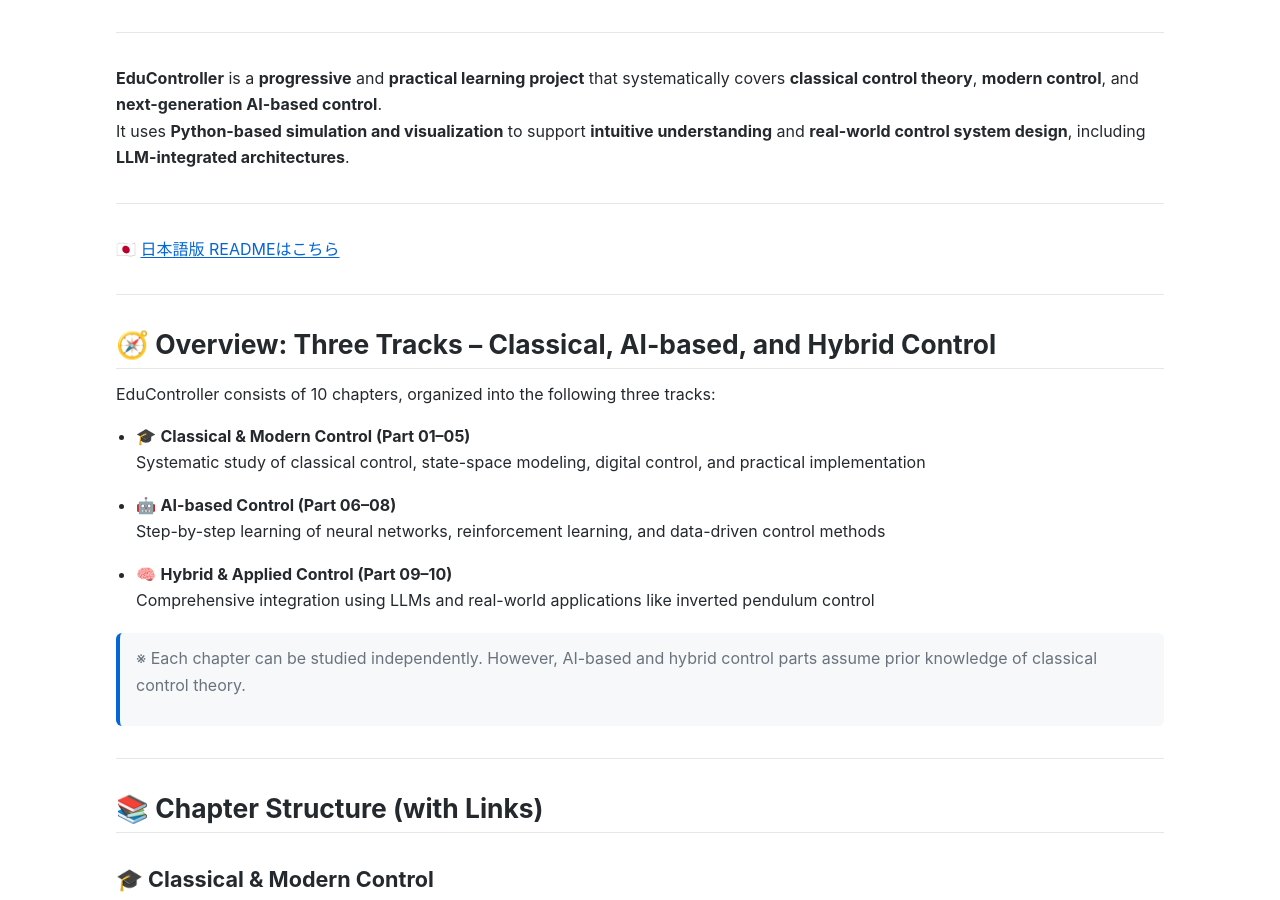
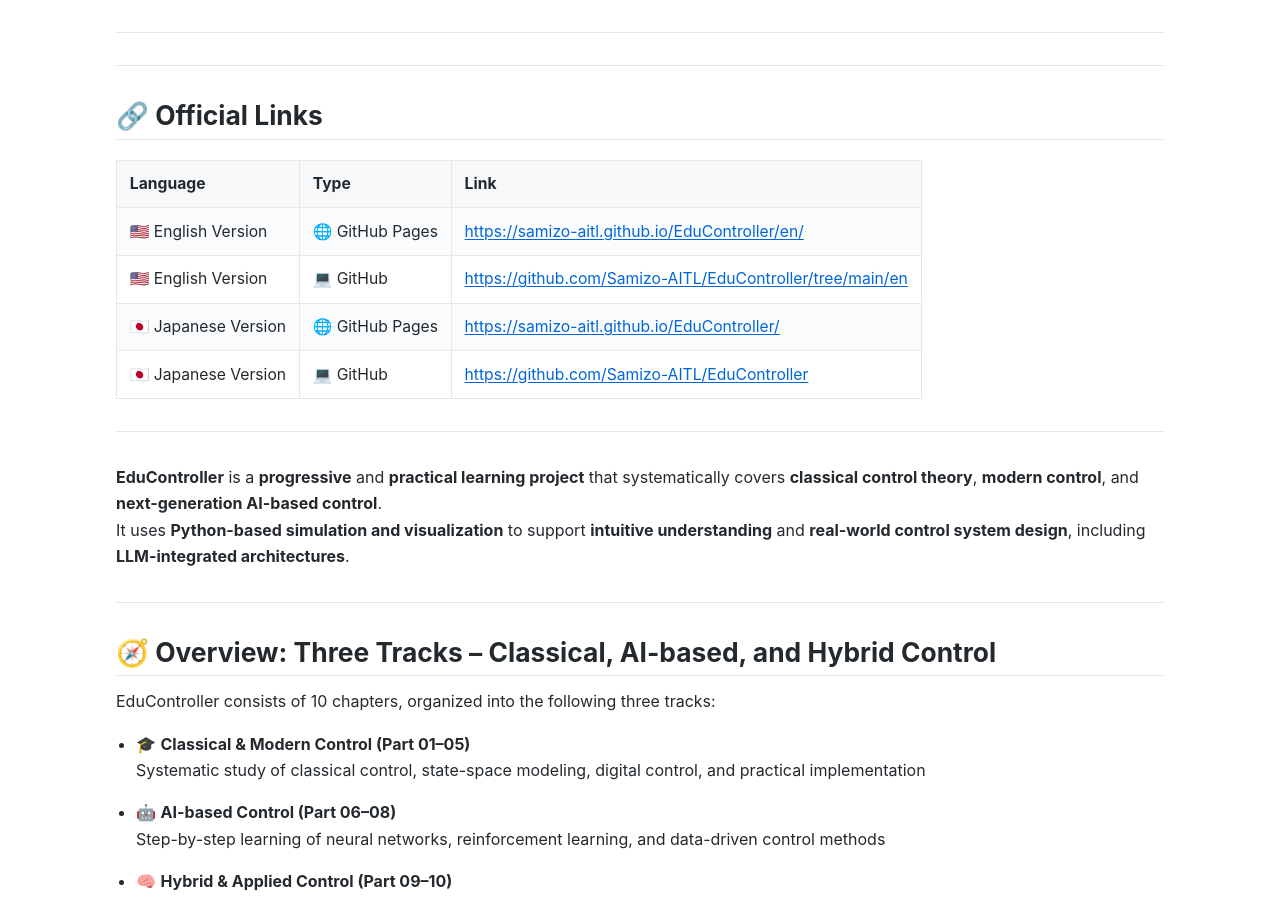
Before and after one commit to Samizo-AITL/EduController, a Jekyll site: the page built from en/index.md, in a window 1280 px wide and 900 px high. Built offline with Jekyll 4.4.1, drawn with Linux system fonts in a browser that asks for light colours.

Commit message:
Update index.md

```diff
--- a/en/index.md
+++ b/en/index.md
@@ -7,12 +7,21 @@
 
 # 🎛️ **EduController**: Educational Framework for Control Theory and AI-based Control
 
-**EduController** is a **progressive** and **practical learning project** that systematically covers **classical control theory**, **modern control**, and **next-generation AI-based control**.
-It uses **Python-based simulation and visualization** to support **intuitive understanding** and **real-world control system design**, including **LLM-integrated architectures**.
+---
+
+## 🔗 Official Links
+
+| Language | Type | Link |
+|----------|------|------|
+| 🇺🇸 English Version | 🌐 GitHub Pages | [https://samizo-aitl.github.io/EduController/en/](https://samizo-aitl.github.io/EduController/en/) |
+| 🇺🇸 English Version | 💻 GitHub | [https://github.com/Samizo-AITL/EduController/tree/main/en](https://github.com/Samizo-AITL/EduController/tree/main/en) |
+| 🇯🇵 Japanese Version | 🌐 GitHub Pages | [https://samizo-aitl.github.io/EduController/](https://samizo-aitl.github.io/EduController/) |
+| 🇯🇵 Japanese Version | 💻 GitHub | [https://github.com/Samizo-AITL/EduController](https://github.com/Samizo-AITL/EduController) |
 
 ---
 
-🇯🇵 [日本語版 READMEはこちら](https://github.com/Samizo-AITL/EduController/blob/main/README.md)
+**EduController** is a **progressive** and **practical learning project** that systematically covers **classical control theory**, **modern control**, and **next-generation AI-based control**.
+It uses **Python-based simulation and visualization** to support **intuitive understanding** and **real-world control system design**, including **LLM-integrated architectures**.
 
 ---
 
```
